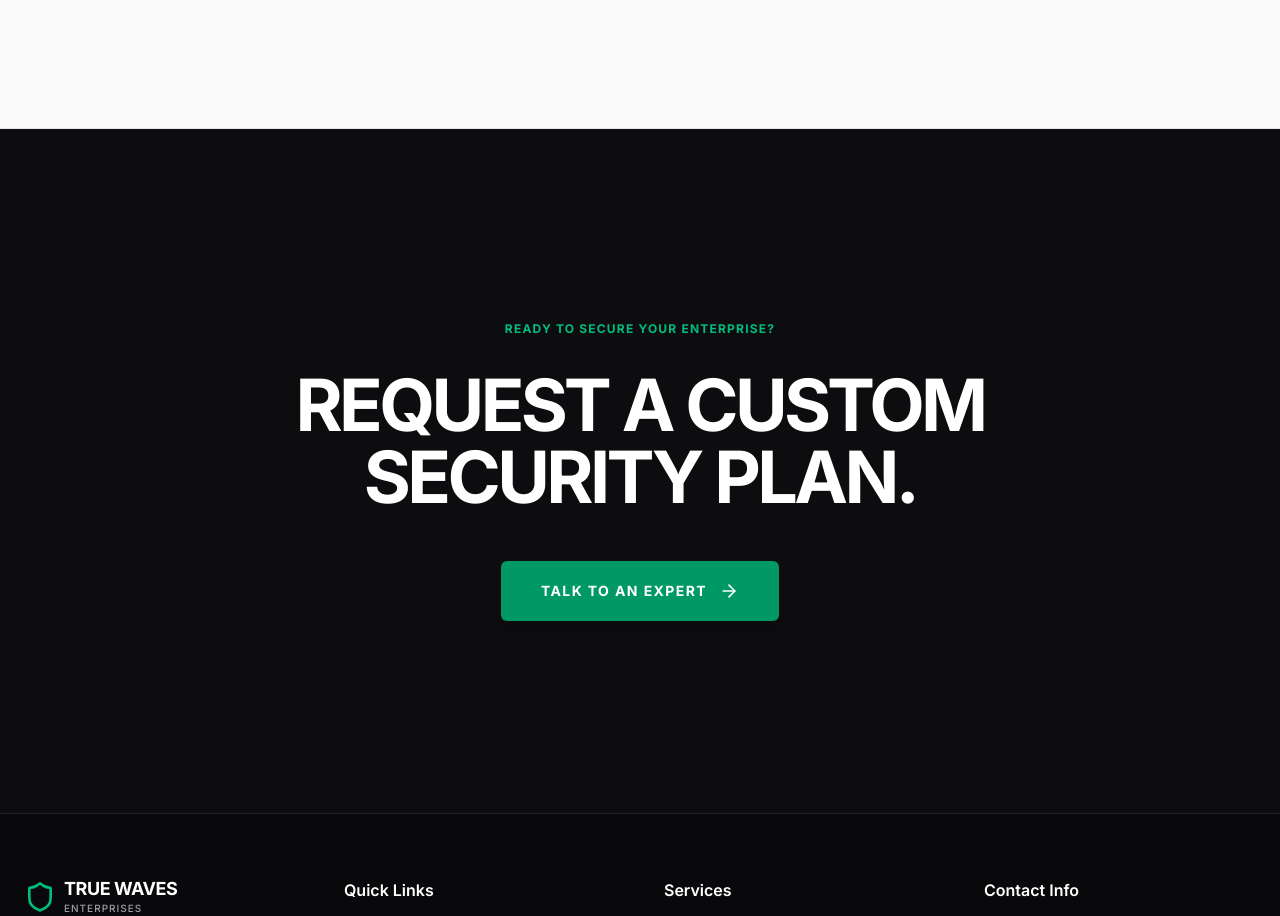
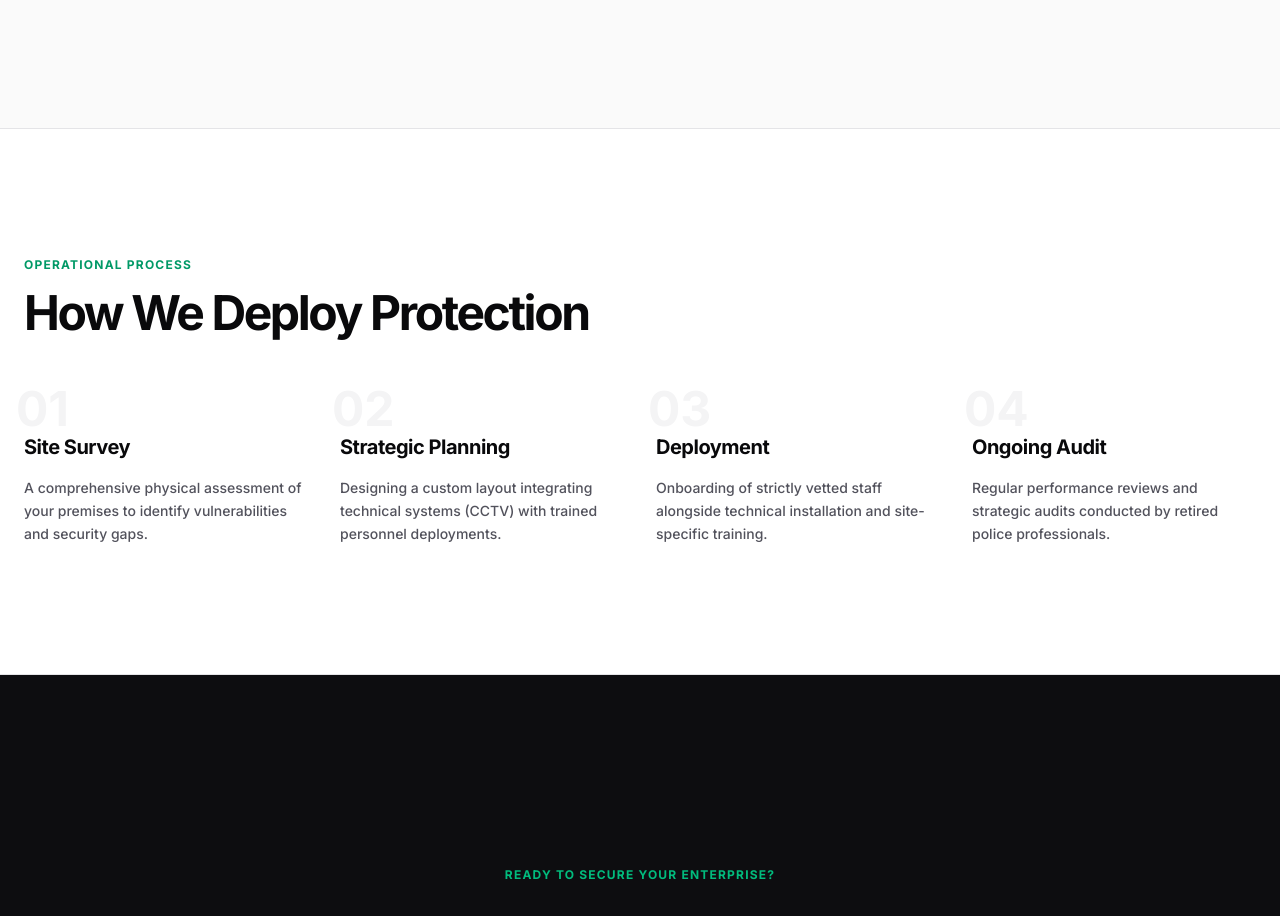
Before and after one commit to godivatech/true_waves_enterprise_website, a Next.js app: page /services in a window 1280 px wide. Shown: the part 2701-3617 px from the top of the page. Built offline with nearby package versions, Linux system fonts and the light colour scheme.

Commit message:
code changes

```diff
--- a/src/app/about/page.tsx
+++ b/src/app/about/page.tsx
@@ -99,6 +99,30 @@ export default function About() {
               ))}
             </div>
           </div>
+
+          {/* Core Values Section from Brochure */}
+          <div className="mt-32 pt-32 border-t border-zinc-200">
+            <div className="grid grid-cols-1 lg:grid-cols-12 gap-16">
+              <div className="lg:col-span-4">
+                <h2 className="text-xs uppercase tracking-widest text-emerald-600 font-bold mb-6">Core Values</h2>
+                <h3 className="text-3xl font-bold text-zinc-950 tracking-tighter">The principles that guide our protection.</h3>
+              </div>
+              <div className="lg:col-span-8 grid grid-cols-1 sm:grid-cols-2 gap-x-12 gap-y-10">
+                {[
+                  { title: "Quality & Dependability", desc: "Providing quick, reliable, and consistent service across all sectors." },
+                  { title: "High Integrity", desc: "Duty-minded professionals operating with the highest ethical standards." },
+                  { title: "Cost-Effective Solutions", desc: "Premium security doesn't have to be overpriced. We deliver value." },
+                  { title: "Guaranteed Results", desc: "Measurable protection outcomes that ensure peace of mind." }
+                ].map((value, idx) => (
+                  <div key={idx} className="flex flex-col gap-3">
+                    <div className="w-8 h-1 bg-emerald-500 rounded-full"></div>
+                    <h4 className="text-xl font-bold text-zinc-950 tracking-tight">{value.title}</h4>
+                    <p className="text-zinc-600 font-medium leading-relaxed">{value.desc}</p>
+                  </div>
+                ))}
+              </div>
+            </div>
+          </div>
         </div>
       </section>
 
@@ -177,7 +201,7 @@ export default function About() {
           <div className="grid grid-cols-1 md:grid-cols-3 gap-8">
             {[
               { name: "V. Santhanam", role: "Managing Director", desc: "Additional Superintendent of Police (Rtd.)" },
-              { name: "M. Karthikeyan", role: "Director", desc: "Additional Superintendent of Police (Rtd.)" },
+              { name: "S. Kumaravel", role: "Director", desc: "Additional Superintendent of Police (Rtd.)" },
               { name: "Er. S. Sanjay", role: "Director", desc: "Marketing & Infrastructure" }
             ].map((leader, idx) => (
               <motion.div
--- a/src/app/contact/page.tsx
+++ b/src/app/contact/page.tsx
@@ -171,6 +171,44 @@ export default function Contact() {
 
         </div>
       </section>
+      {/* FAQ Section */}
+      <section className="bg-zinc-50 py-32 border-t border-zinc-200">
+        <div className="max-w-7xl mx-auto px-6">
+          <div className="grid grid-cols-1 lg:grid-cols-12 gap-16">
+            <div className="lg:col-span-4">
+              <h2 className="text-xs uppercase tracking-widest text-emerald-600 font-bold mb-6">Common Inquiries</h2>
+              <h3 className="text-4xl font-bold text-zinc-950 tracking-tighter">Frequently Asked Questions</h3>
+              <p className="text-zinc-600 mt-6 font-medium">Quick answers to standard operational questions regarding our security services.</p>
+            </div>
+            <div className="lg:col-span-8 space-y-12">
+              {[
+                {
+                  q: "Are you licensed to operate statewide in Tamil Nadu?",
+                  a: "Yes. True Waves Enterprises holds a valid police license (No. 910/2017) issued by the Tamil Nadu Police for operations across the entire state."
+                },
+                {
+                  q: "Do you provide 24/7 emergency support?",
+                  a: "Absolutely. Our command centers in Madurai and Chennai operate round-the-clock to ensure immediate response and support for all deployed units."
+                },
+                {
+                  q: "Is your staff fully insured and compliant with statutory obligations?",
+                  a: "Yes. We maintain 100% compliance with ESI, EPF, and GST regulations. All our personnel are fully insured and undergo rigorous police verification."
+                }
+              ].map((faq, idx) => (
+                <div key={idx} className="border-b border-zinc-200 pb-10 last:border-0 last:pb-0">
+                  <h4 className="text-xl font-bold text-zinc-950 mb-4 flex gap-4">
+                    <span className="text-emerald-600 shrink-0">Q.</span>
+                    {faq.q}
+                  </h4>
+                  <p className="text-zinc-600 font-medium leading-relaxed pl-9">
+                    {faq.a}
+                  </p>
+                </div>
+              ))}
+            </div>
+          </div>
+        </div>
+      </section>
     </>
   );
 }
--- a/src/app/services/page.tsx
+++ b/src/app/services/page.tsx
@@ -171,6 +171,51 @@ export default function Services() {
         </div>
       </section>
 
+      {/* Service Deployment Workflow Section */}
+      <section className="bg-white py-32 text-zinc-900 border-b border-zinc-200">
+        <div className="max-w-7xl mx-auto px-6">
+          <div className="mb-20">
+            <h2 className="text-xs uppercase tracking-widest text-emerald-600 font-bold mb-4">Operational Process</h2>
+            <h3 className="text-4xl md:text-5xl font-bold tracking-tighter text-zinc-950">How We Deploy Protection</h3>
+          </div>
+
+          <div className="grid grid-cols-1 sm:grid-cols-2 lg:grid-cols-4 gap-8">
+            {[
+              {
+                step: "01",
+                title: "Site Survey",
+                desc: "A comprehensive physical assessment of your premises to identify vulnerabilities and security gaps."
+              },
+              {
+                step: "02",
+                title: "Strategic Planning",
+                desc: "Designing a custom layout integrating technical systems (CCTV) with trained personnel deployments."
+              },
+              {
+                step: "03",
+                title: "Deployment",
+                desc: "Onboarding of strictly vetted staff alongside technical installation and site-specific training."
+              },
+              {
+                step: "04",
+                title: "Ongoing Audit",
+                desc: "Regular performance reviews and strategic audits conducted by retired police professionals."
+              }
+            ].map((item, idx) => (
+              <div key={idx} className="relative group">
+                <div className="text-5xl font-bold text-zinc-100 group-hover:text-emerald-50/50 transition-colors duration-500 absolute -top-8 -left-2 z-0">
+                  {item.step}
+                </div>
+                <div className="relative z-10 pt-4">
+                  <h4 className="text-xl font-bold text-zinc-950 mb-4 tracking-tight">{item.title}</h4>
+                  <p className="text-zinc-600 font-medium text-sm leading-relaxed">{item.desc}</p>
+                </div>
+              </div>
+            ))}
+          </div>
+        </div>
+      </section>
+
       {/* CTA Section (Dark) */}
       <section className="bg-zinc-950 py-32 md:py-48 relative overflow-hidden text-center flex flex-col items-center justify-center">
         <div className="absolute inset-0 bg-zinc-900/30"></div>
```
Also changed, not shown: public/images/Logo.png.
